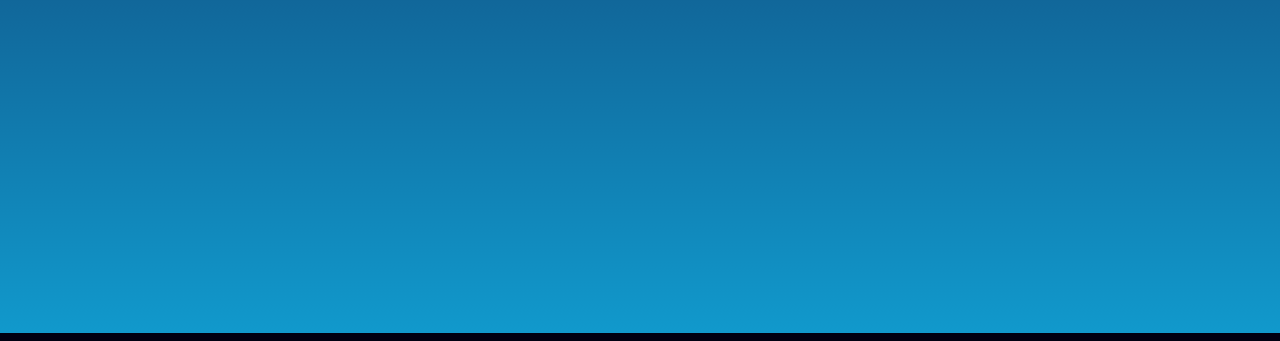
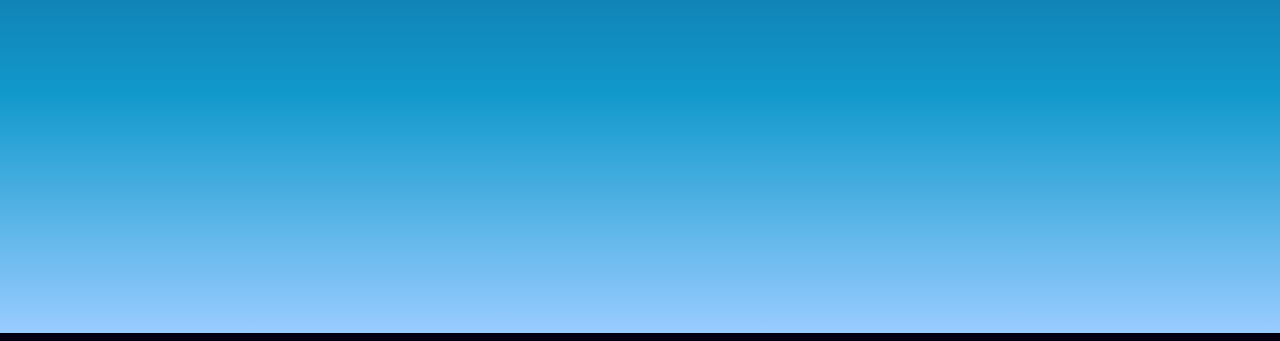
Before and after one commit to vinc/clock.geodate.org, a website built with webpack: page index.html in a window 1280 px wide. Shown: the part 467-808 px from the top of the page. Built offline with nearby package versions, Linux system fonts and the light colour scheme; files whose address does not match are found by name.

Commit message:
Lighten sky horizon

```diff
--- a/main.css
+++ b/main.css
@@ -34,7 +34,7 @@ body {
   height: 100%;
 }
 #sky {
-  background: linear-gradient(#125, #136 15%, #19C);
+  background: linear-gradient(#125, #136 15%, #19C 70%, #9CF);
   opacity: 1.0;
 }
 #sunrise {
```
